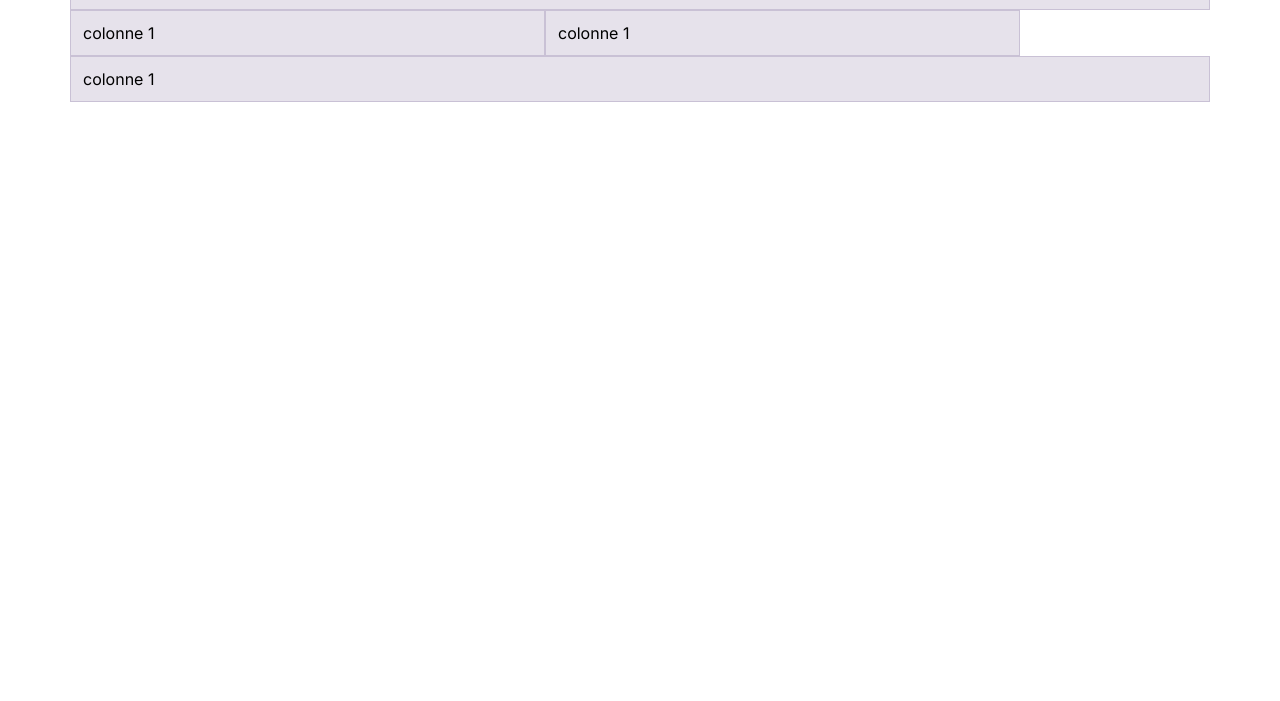
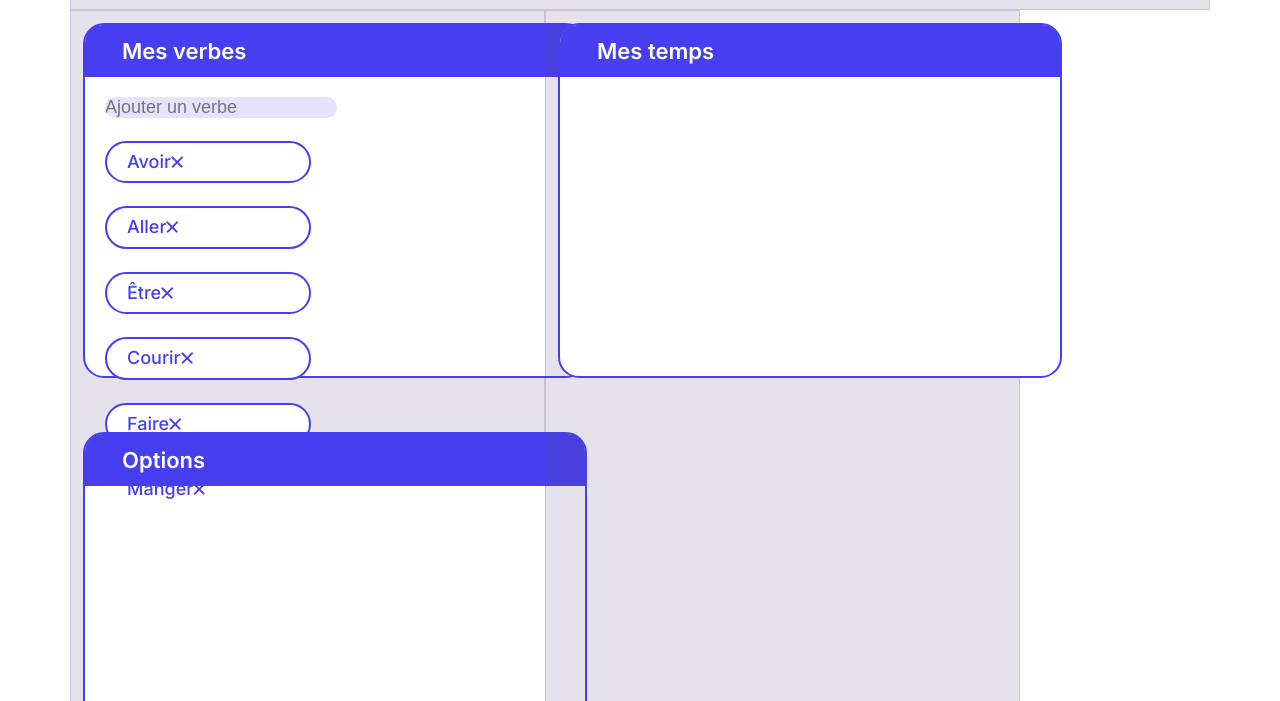
Before and after one commit to OkuroYume/examen-3, a website built with Parcel: page src/index.html in a window 1280 px wide. Shown: the part 99-800 px from the top of the page. Built offline with nearby package versions, Linux system fonts and the light colour scheme.

Commit message:
first form in proccess

```diff
--- a/src/index.html
+++ b/src/index.html
@@ -36,8 +36,49 @@
     </div>
     <div class="container">
       <div class="row">
-        <div class="col-5">colonne 1</div>
-        <div class="col-5">colonne 1</div>
+        <div class="col-5">
+          <div class="form">
+            <div class="form-small">
+              <h2>Mes verbes</h2>
+              <input
+                class="form-recherche"
+                type="text"
+                name="recherche"
+                placeholder="Ajouter un verbe"
+              />
+              <div class="form-verb">
+                Avoir <img src="/img/x_symbol.svg" alt="x" />
+              </div>
+              <div class="form-verb">
+                Aller<img src="/img/x_symbol.svg" alt="x" />
+              </div>
+              <div class="form-verb">
+                Être<img src="/img/x_symbol.svg" alt="x" />
+              </div>
+              <div class="form-verb">
+                Courir<img src="/img/x_symbol.svg" alt="x" />
+              </div>
+              <div class="form-verb">
+                Faire<img src="/img/x_symbol.svg" alt="x" />
+              </div>
+              <div class="form-verb">
+                Manger<img src="/img/x_symbol.svg" alt="x" />
+              </div>
+            </div>
+          </div>
+          <div class="form">
+            <div class="form-small">
+              <h2>Options</h2>
+            </div>
+          </div>
+        </div>
+        <div class="col-5">
+          <div class="form">
+            <div class="form-small">
+              <h2>Mes temps</h2>
+            </div>
+          </div>
+        </div>
       </div>
     </div>
     <div class="container">
--- a/src/scss/main.scss
+++ b/src/scss/main.scss
@@ -3,3 +3,4 @@
 @import "modules/example";
 @import "bootstrap/scss/bootstrap-grid";
 @import "modules/nav";
+@import "modules/form";
--- /dev/null
+++ b/src/scss/modules/_form.scss
@@ -0,0 +1,49 @@
+.form-small {
+  width: 504px;
+  height: 355px;
+  border-radius: 21px;
+  border: 2px solid #473fef;
+  background: #fff;
+  margin-bottom: 54px;
+}
+
+.form h2 {
+  color: #fff;
+  font-size: 22px;
+  font-weight: 600;
+  line-height: normal;
+  background-color: #473fef;
+  border-radius: 18px 18px 0 0;
+  padding: 13px 0 13px 37px;
+}
+
+.form-recherche {
+  border: none;
+  color: #473fef;
+  font-size: 18px;
+  font-weight: 500;
+  border-radius: 21px;
+  padding: 10px 185 10px 18px;
+  background: #e5e4ff;
+  margin: 20px 0 0 20px;
+}
+
+.form-verb {
+  background-color: #fff;
+  border-radius: 50px;
+  border: 2px solid var(--Bleu, #473fef);
+  display: flex;
+  width: 206px;
+  margin: 23px 17px 11px 20px;
+  padding: 8px 20px 8px 20px;
+  align-items: center;
+  color: #473fef;
+  font-size: 18px;
+  font-weight: 500;
+}
+
+.form-verb:hover {
+  background: #4ce9cd;
+
+  transition: 0.2s;
+}
```
Also changed, not shown: img/x_symbol.svg (added).
